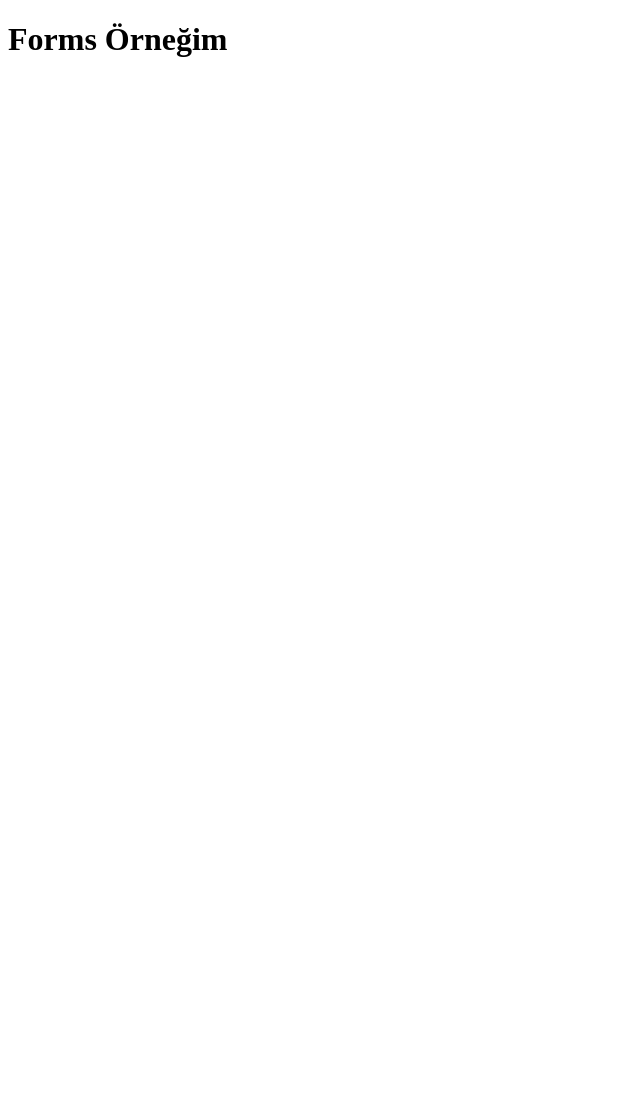
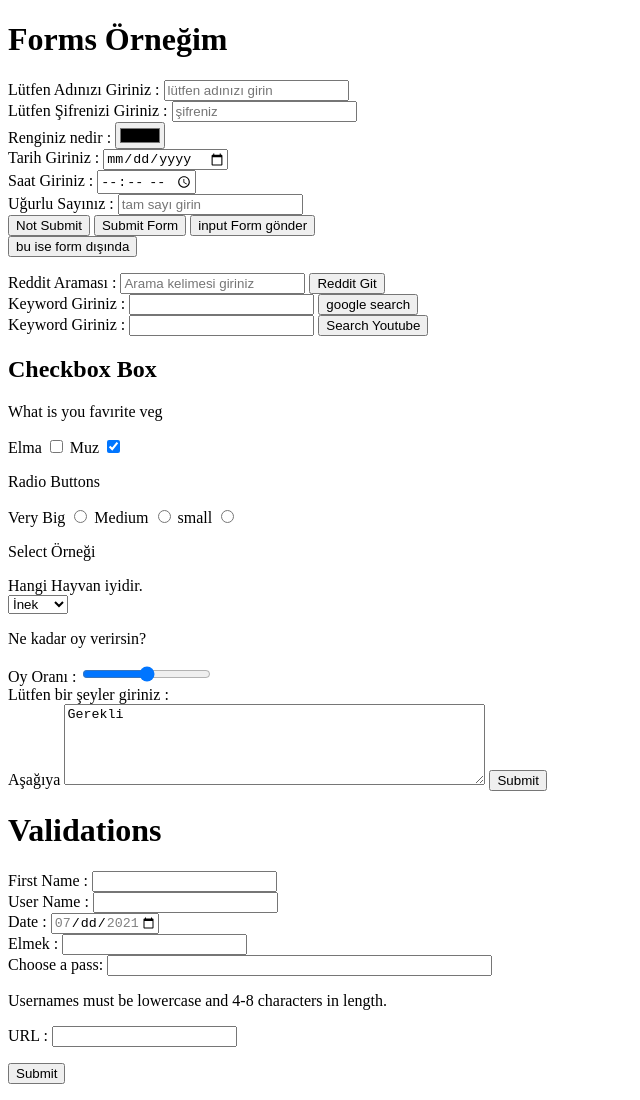
Before and after one commit to belatrigel/web_development_tem_2021, a plain HTML site: page benim_dosyalar/1_html_ornekler/5_forms.html in a window 1280 px wide. Shown: the whole page, without its empty margins (0-640 px from the left). Before the commit the page ends 800 px from the top, so only its background shows below. Drawn offline with Linux system fonts and the light colour scheme.

Commit message:
html bitti

```diff
--- a/benim_dosyalar/1_html_ornekler/5_forms.html
+++ b/benim_dosyalar/1_html_ornekler/5_forms.html
@@ -12,7 +12,142 @@
 
     <h1>Forms Örneğim</h1>
 
-    <form action="/1_wellcome.html" method="">
+    <form action="./1_wellcome.html" method="GET">
+        <div>
+            <label for="ad">Lütfen Adınızı Giriniz : </label>
+            <input name="user" type="text" id="ad" placeholder="lütfen adınızı girin">
+        </div>
+        <div>
+            <label for="passme">Lütfen Şifrenizi Giriniz :
+                <input name="pass" id="passme" type="password" placeholder="şifreniz"></label>
+        </div>
+        <div>
+            <label for="renk">Renginiz nedir : </label>
+            <input name="color" id="renk" type="color">
+        </div>
+        <div>
+            <label for="tarih">Tarih Giriniz : </label>
+            <input name="tarih" id="tarih" type="date">
+        </div>
+        <div>
+            <label for="zaman">Saat Giriniz : </label>
+            <input name="zaman" id="zaman" type="time">
+        </div>
+
+        <div>
+            <label for="sayi">Uğurlu Sayınız : </label>
+            <input name="sayi" type="number" placeholder="tam sayı girin" id="sayi">
+        </div>
+
+        <button type="button">Not Submit</button>
+        <!-- <button type="submit">Submit Form</button> -->
+        <button>Submit Form</button>
+        <input type="submit" value="input Form gönder">
+
+
+
+    </form>
+
+    <button>bu ise form dışında</button>
+    <p></p>
+    <p></p>
+    <p></p>
+    <form action="https://www.reddit.com/search">
+        <div>
+            <label for="reddit">Reddit Araması : </label>
+            <input type="text" id="reddit" name="q" placeholder="Arama kelimesi giriniz" required="True">
+            <button>Reddit Git</button>
+        </div>
+    </form>
+
+    <form action="https://www.google.com/search">
+        <label for="google">Keyword Giriniz : </label>
+        <input type="text" name="q" id="google">
+        <input type="submit" value="google search">
+    </form>
+
+    <form action="https://www.youtube.com/results">
+        <label for="youtube">Keyword Giriniz : </label>
+        <input type="text" name="search_query" id="youtube">
+        <button>Search Youtube</button>
+    </form>
+
+    <h2>Checkbox Box</h2>
+    <form action="2_about_me.html">
+        <p>What is you favırite veg</p>
+        <label for="elma">Elma</label>
+        <input type="checkbox" name="elma" id="elma">
+        <label for="muz">Muz</label>
+        <input type="checkbox" name="muz" id="muz" checked>
+
+        <p>Radio Buttons</p>
+        <label for="xl">Very Big</label>
+        <input type="radio" id="xl" name="size" value="3">
+        <label for="m">Medium</label>
+        <input type="radio" id="m" name="size" value="2">
+        <label for="s">small</label>
+        <input type="radio" id="s" name="size" value="1">
+
+
+        <div>
+            <p>Select Örneği</p>
+            <label for="selectme">Hangi Hayvan iyidir.</label>
+            <br>
+            <select name="animal" id="selectme">
+                <option value="1">Öküz</option>
+                <option value="2" selected>İnek</option>
+                <option value="3">Koyun</option>
+                <option value="4">Keçi</option>
+                <option value="5">Ayı</option>
+            </select>
+        </div>
+        <p>
+            Ne kadar oy verirsin?
+        </p>
+        <label for="oy">Oy Oranı : </label>
+        <input type="range" name="oy_orani" id="oy" min=0 max="100" step="5" value="50">
+        <br>
+
+
+        <div>Lütfen bir şeyler giriniz : <br>
+            <label for="textme">Aşağıya</label>
+            <textarea name="mesaj" id="textme" cols="50" rows="5">Gerekli</textarea>
+            <button>Submit</button>
+        </div>
+
+    </form>
+
+    <h1>Validations</h1>
+    <form action="deneme.html">
+        <div>
+            <label for="fn">First Name : </label>
+            <input type="text" id="fn" name="name" required>
+        </div>
+        <div>
+            <label for="usr">User Name : </label>
+            <input type="text" id="usr" name="user" minlength="5" max="20" required>
+        </div>
+        <div>
+            <label for="dt">Date : </label>
+            <input type="date" min="2021-07-01" name="tarih" max="2021-07-31" id="dt" step="1" required>
+        </div>
+        <div>
+            <label for="em">Elmek : </label>
+            <input type="email" id="em" name="email" required>
+        </div>
+
+        <div>
+            <label for="uname">Choose a pass: </label>
+            <input type="password" id="uname" name="ps" required size="45" pattern="([a-z0-9]{4,8})*&+"
+                title="4-8 arası lower ve harf en sona bir veya daha fazla & mu">
+            <p>Usernames must be lowercase and 4-8 characters in length.</p>
+        </div>
+        <div>
+            <label for="url">URL : </label>
+            <input type="url" id="url" name="myurl" required>
+        </div>
+
+        <p><button>Submit</button></p>
 
     </form>
 
```
Also changed, not shown: benim_dosyalar/1_html_ornekler/6_forms_exers.html (added, +64 -0 lines).
